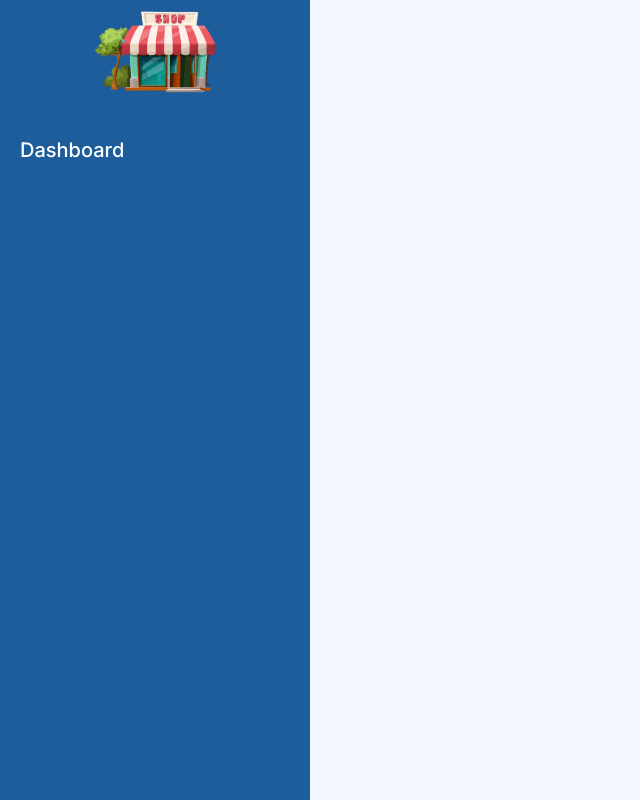
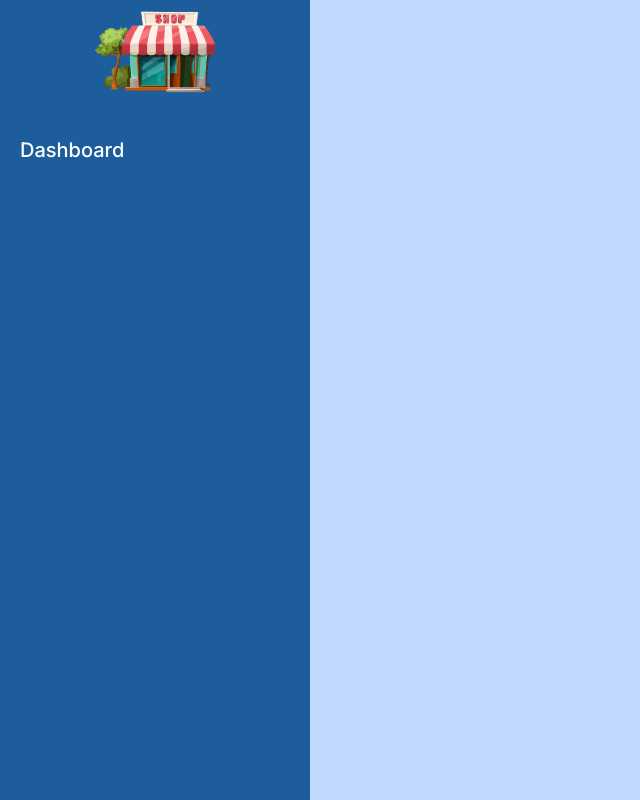
Before and after one commit to developersajadur/Product-Management-Dashboard-For-Shop, a Next.js app: page / in a window 1280 px wide. Shown: the whole page, without its empty margins (0-640 px from the left). Built offline with nearby package versions, Linux system fonts and the light colour scheme.

Commit message:
test for conect vercel

```diff
--- a/src/app/globals.css
+++ b/src/app/globals.css
@@ -3,5 +3,5 @@
 @tailwind utilities;
 
 body{
-    background-color: #F3F8FF;
+    background-color: #C2D9FF;
 }
```
Also changed, not shown: 1 other file (tests, documents, lock files or other folders).
